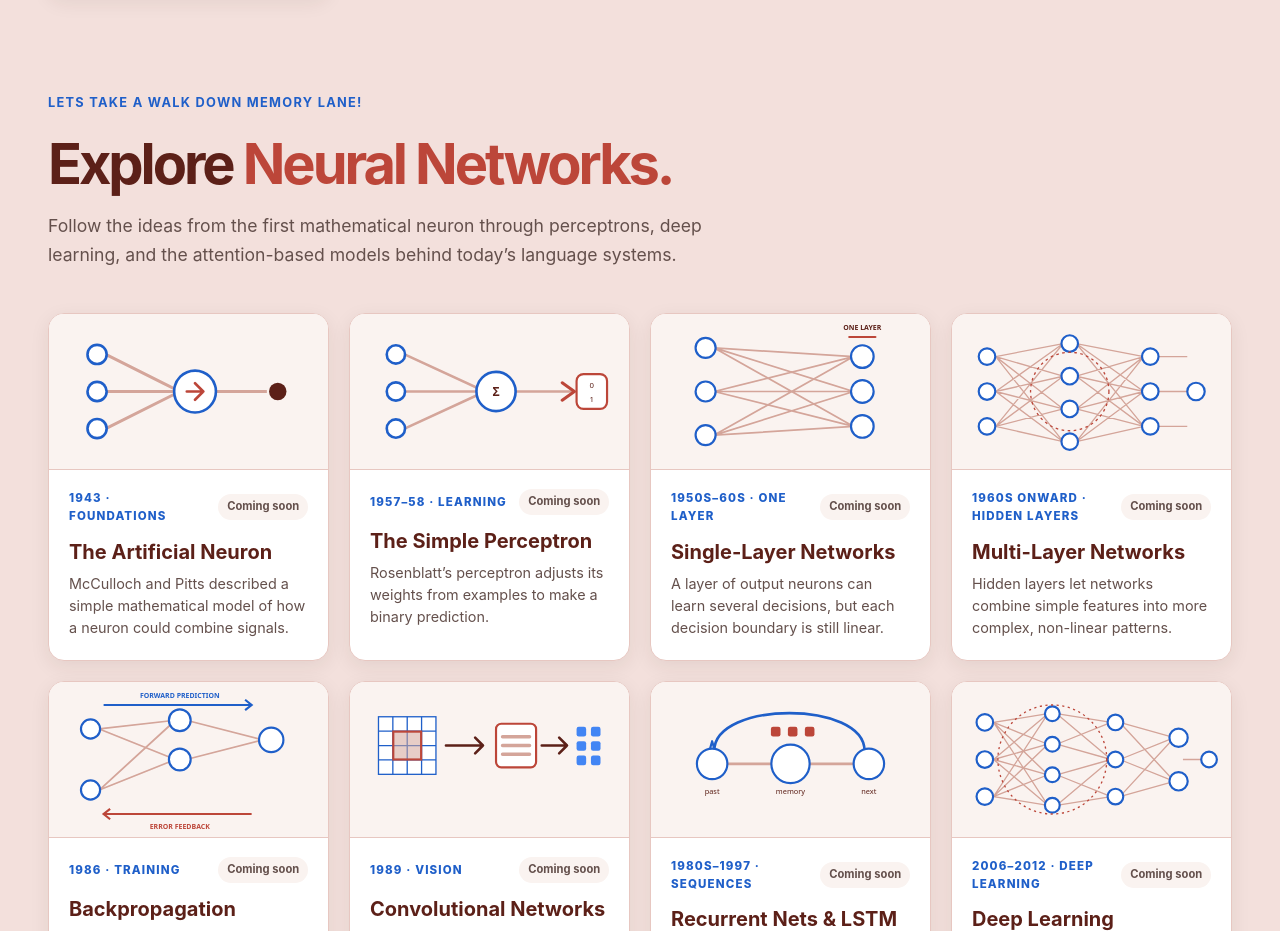
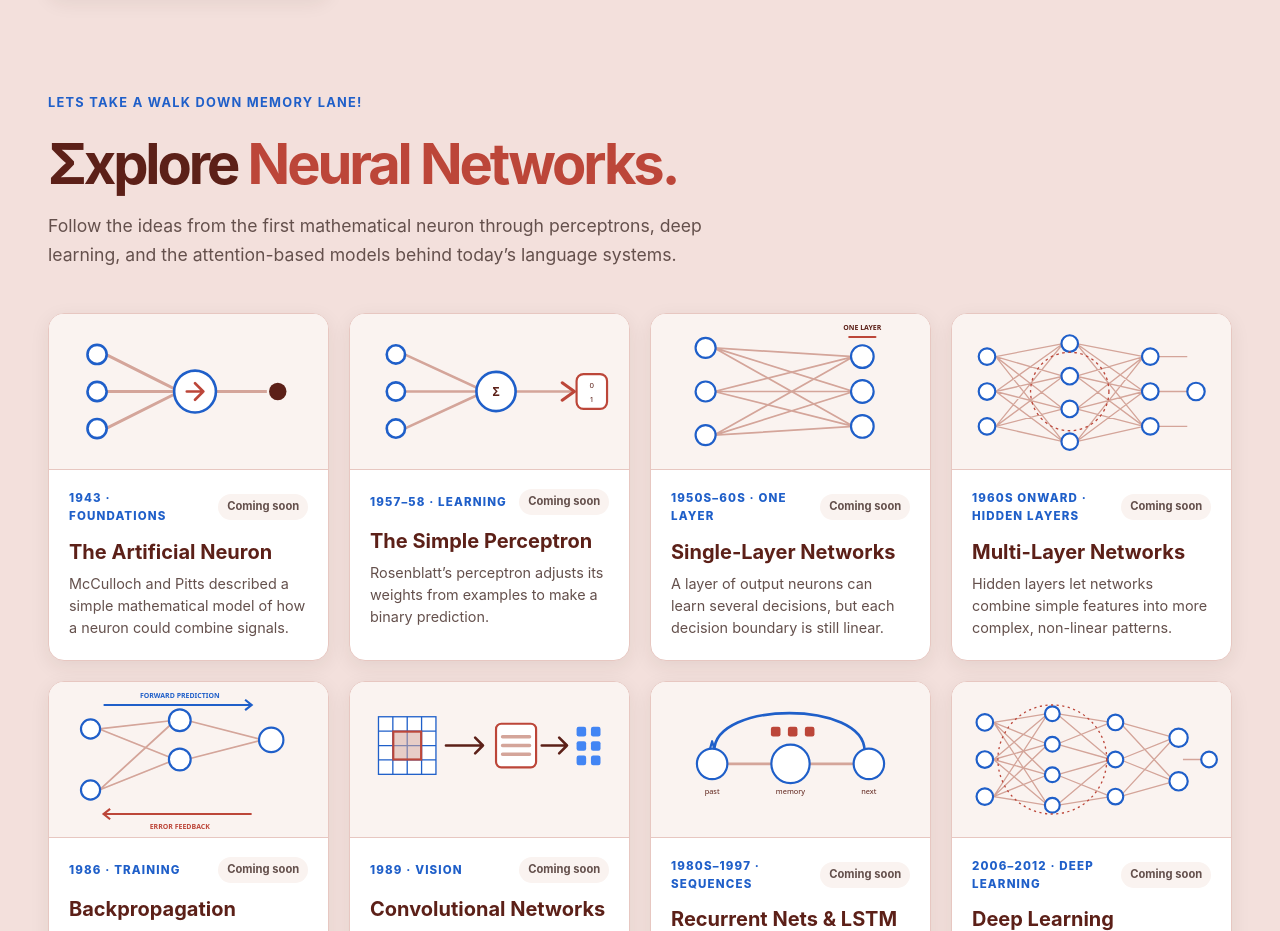
Before and after one commit to WhoInGodsName/LearnAI, a plain HTML site: page frontend/explore.html in a window 1280 px wide. Shown: the part 1140-2071 px from the top of the page. Drawn offline with Linux system fonts and the light colour scheme.

Commit message:
Title changes

```diff
--- a/frontend/explore.html
+++ b/frontend/explore.html
@@ -98,7 +98,7 @@
       <section class="neural-network-section" aria-labelledby="neural-network-title">
         <div class="neural-network-intro">
           <p class="eyebrow">Lets take a walk down memory lane!</p>
-          <h2 id="neural-network-title">Explore <span>Neural Networks.</span></h2>
+          <h2 id="neural-network-title">Σxplore <span>Neural Networks.</span></h2>
           <p>Follow the ideas from the first mathematical neuron through perceptrons, deep learning, and the attention-based models behind today’s language systems.</p>
         </div>
         <div class="algorithm-grid neural-network-grid" aria-label="Neural network history">
```
